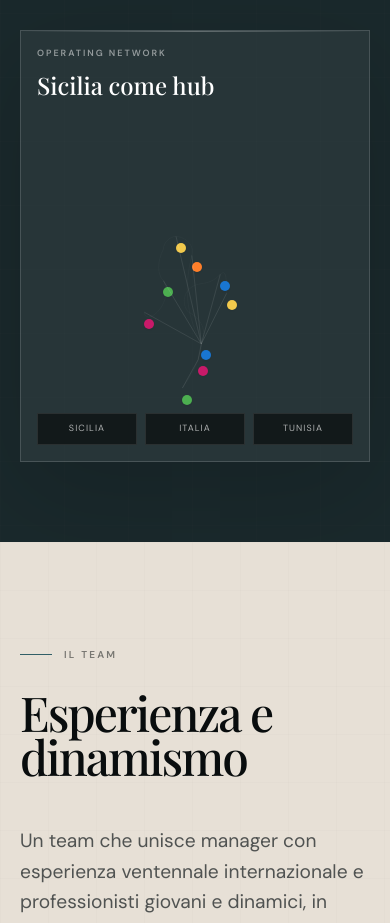
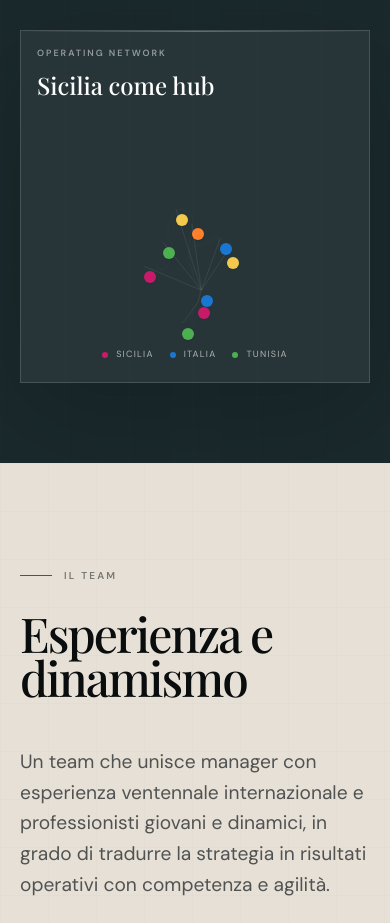
Before and after one commit to gaetanomeli95-lab/Prosperya-site, a Next.js app: page / in a window 390 px wide. Shown: the part 10240-11163 px from the top of the page. Built offline with nearby package versions, Linux system fonts and the light colour scheme; a web font is replaced by a local one.

Commit message:
design: compact mobile cross-border network map

```diff
--- a/src/components/MapNetwork.tsx
+++ b/src/components/MapNetwork.tsx
@@ -16,7 +16,7 @@ const nodes = [
 
 export function MapNetwork() {
   return (
-    <div className="relative mx-auto aspect-[1/1] w-full max-w-3xl sm:aspect-[4/3]" aria-label="Mappa delle aree operative">
+    <div className="relative mx-auto aspect-[4/3] w-full max-w-3xl sm:aspect-[4/3]" aria-label="Mappa delle aree operative">
       <svg
         className="absolute inset-0 h-full w-full text-white/10"
         viewBox="0 0 100 100"
@@ -42,8 +42,8 @@ export function MapNetwork() {
           className="absolute -translate-x-1/2 -translate-y-1/2"
           style={{ left: `${node.x}%`, top: `${node.y}%` }}
         >
-          <span className={`inline-block h-2.5 w-2.5 rounded-full shadow-sm sm:h-3 sm:w-3 ${node.color}`} />
-          <span className="absolute left-3 top-1/2 hidden -translate-y-1/2 whitespace-nowrap text-[10px] !text-white/80 sm:left-4 sm:block sm:text-xs">
+          <span className={`inline-block h-3 w-3 rounded-full shadow-sm sm:h-3 sm:w-3 ${node.color}`} />
+          <span className="absolute left-3.5 top-1/2 hidden -translate-y-1/2 whitespace-nowrap text-[10px] !text-white/80 sm:left-4 sm:block sm:text-xs">
             {node.label}
           </span>
         </motion.div>
@@ -80,9 +80,10 @@ export function MapNetwork() {
         ))}
       </svg>
 
-      <div className="absolute inset-x-0 bottom-0 grid grid-cols-3 gap-2 sm:hidden">
-        {['Sicilia', 'Italia', 'Tunisia'].map((label) => (
-          <div key={label} className="border border-white/10 bg-night/70 px-2 py-2 text-center text-[9px] uppercase tracking-[0.12em] !text-white/65 backdrop-blur-sm">
+      <div className="absolute inset-x-0 bottom-1 flex items-center justify-center gap-4 sm:hidden">
+        {['Sicilia', 'Italia', 'Tunisia'].map((label, i) => (
+          <div key={label} className="flex items-center gap-2 text-[9px] uppercase tracking-[0.14em] !text-white/62">
+            <span className={`h-1.5 w-1.5 rounded-full ${i === 0 ? 'bg-logo-magenta' : i === 1 ? 'bg-logo-blue' : 'bg-logo-green'}`} />
             {label}
           </div>
         ))}
```
